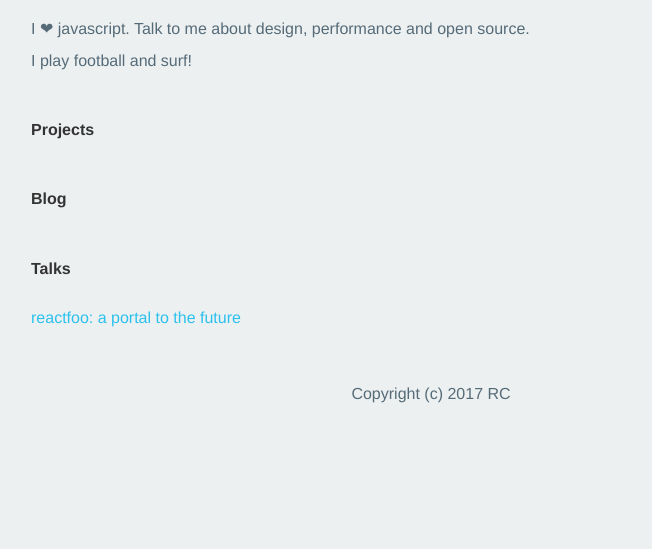
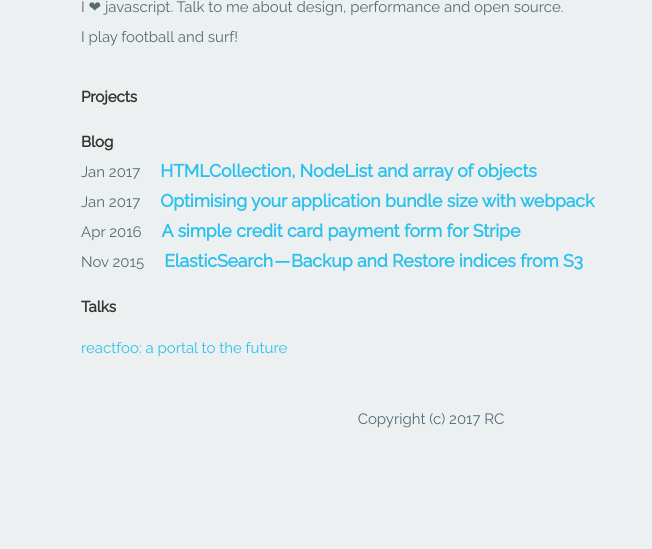
Before and after one commit to rcdexta/old_blog, a plain HTML site: page index.html in a window 1280 px wide. Shown: the part 251-800 px from the top of the page, without its empty margins (209-861 px from the left). Drawn offline with Linux system fonts and the light colour scheme.

Commit message:
Added blog entries

```diff
--- a/index.html
+++ b/index.html
@@ -1,6 +1,7 @@
 <head>
   <title>• RC •</title>
-  <meta name="viewport" content="width=device-width" initial-scale=1></meta>
+  <meta name="viewport" content="width=device-width" initial-scale=1/>
+  <link href="https://fonts.googleapis.com/css?family=Raleway" rel="stylesheet">
 
   <link rel="stylesheet" type="text/css" href="styles.css">
   <link rel="stylesheet" type="text/css" href="icons.css">
@@ -9,7 +10,6 @@
   <header>
     <h2>@rcdexta</h2>
   </header>
-  <main>
   <div id="icons">
     <div class="social-btns">
       <a class="btn twitter" href="https://twitter.com/rcdexta" target="_blank"><i class="fa fa-twitter"></i></a>
@@ -19,6 +19,7 @@
       <a class="btn stack-overflow" href="https://stackoverflow.com/users/1385252/dexter" target="_blank"><i class="fa fa-stack-overflow"></i></a>
     </div>
   </div>
+  <main>
     <p>Hello! I’m RC, a developer currently working for <a href="https://pro.com/" target="_blank">Pro.com</a>, Seattle.</p>
     <section id="about">
       <p>
@@ -32,6 +33,11 @@
     </section>
     <section id="open-source">
       <h4>Blog</h4>
+      <div class="blog"><span>Jan 2017</span> <a href="https://hackernoon.com/htmlcollection-nodelist-and-array-of-objects-da42737181f9"><h3>HTMLCollection, NodeList and array of objects</h3></a></div>
+      <div class="blog"><span>Jan 2017</span> <a href="https://hackernoon.com/optimising-your-application-bundle-size-with-webpack-e85b00bab579"><h3>Optimising your application bundle size with webpack</h3></a></div>
+      <div class="blog"><span>Apr 2016</span> <a href="https://medium.com/@rcdexta/simple-credit-card-payment-form-with-stripe-js-4fd74903e23c"><h3>A simple credit card payment form for Stripe</h3></a></div>
+      <div class="blog"><span>Nov 2015</span> <a href="https://medium.com/@rcdexta/periodic-snapshotting-of-elasticsearch-indices-f6b6ca221a0c"><h3>ElasticSearch — Backup and Restore indices from S3</h3></a></div>
+      </ul>
     </section>
     <section id="talks">
       <h4>Talks</h4>
--- a/styles.css
+++ b/styles.css
@@ -1,6 +1,6 @@
 body {
-    font-family: "Helvetica", "Arial", sans-serif;
-    font-size: 16px;
+    font-family: Raleway, "Helvetica", "Arial", sans-serif;
+    font-size: 15px;
     line-height: 2;
     color: #566b78;
     width: 80%;
@@ -13,6 +13,13 @@ body {
 header {
     text-align: center;
     padding-bottom: 1em;
+}
+
+h1,h2,h3,h4,h5{
+    margin: 0;
+}
+.description{
+    margin: 5px 0px;
 }
 h2 {
     font-weight: normal;
@@ -64,3 +71,20 @@ footer a {
     color: white;
     cursor: pointer;
 }
+
+.blog {
+    display: flex;
+    align-items: center;
+}
+
+.blog > span {
+    margin-right: 20px;
+}
+
+main {
+    margin: 0px 25px;
+}
+
+#icons {
+    margin-bottom: 25px;
+}
```
Lines whose indentation alone changed are shown as unchanged.
